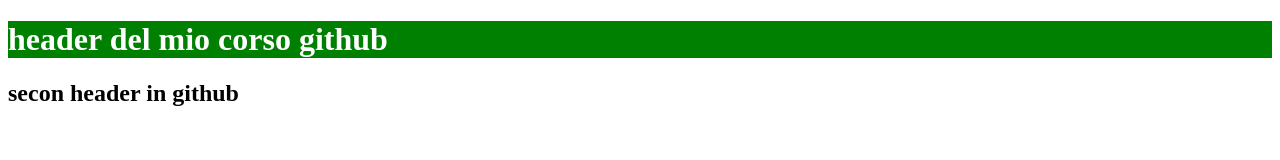
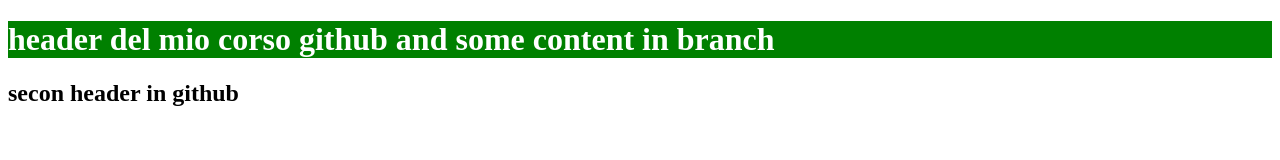
Before and after one commit to Omeromuscio/mypro, a plain HTML site: page index.html in a window 1280 px wide. Drawn offline with Linux system fonts and the light colour scheme.

Commit message:
add dev branch

```diff
--- a/index.html
+++ b/index.html
@@ -5,7 +5,7 @@
 	<link rel="stylesheet" type="text/css" href="style.css">
 </head>
 <body>
-	<h1>header del mio corso github</h1>
+	<h1>header del mio corso github and some content in branch</h1>
 	<h2> secon header in github</h2>
 </body>
 
```
